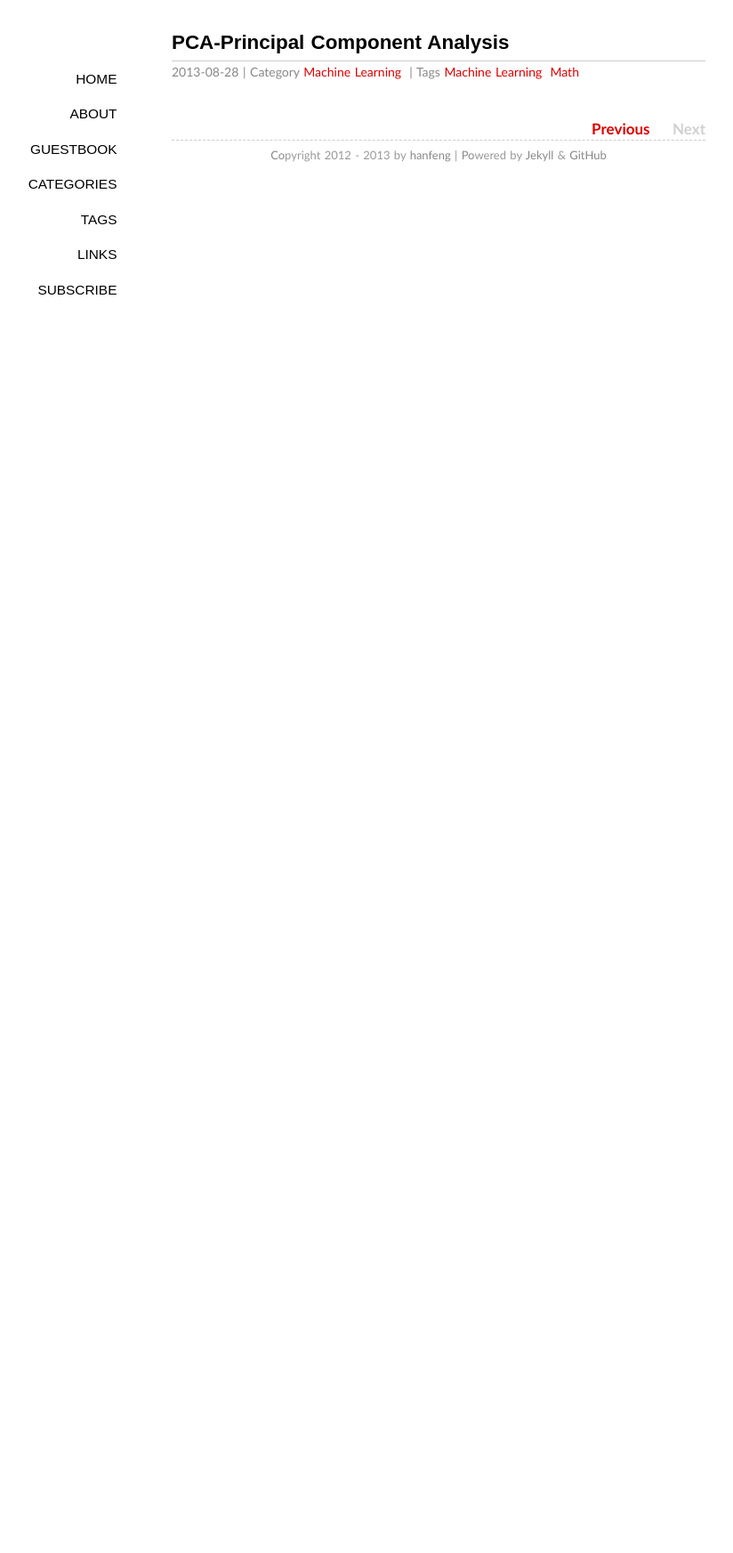
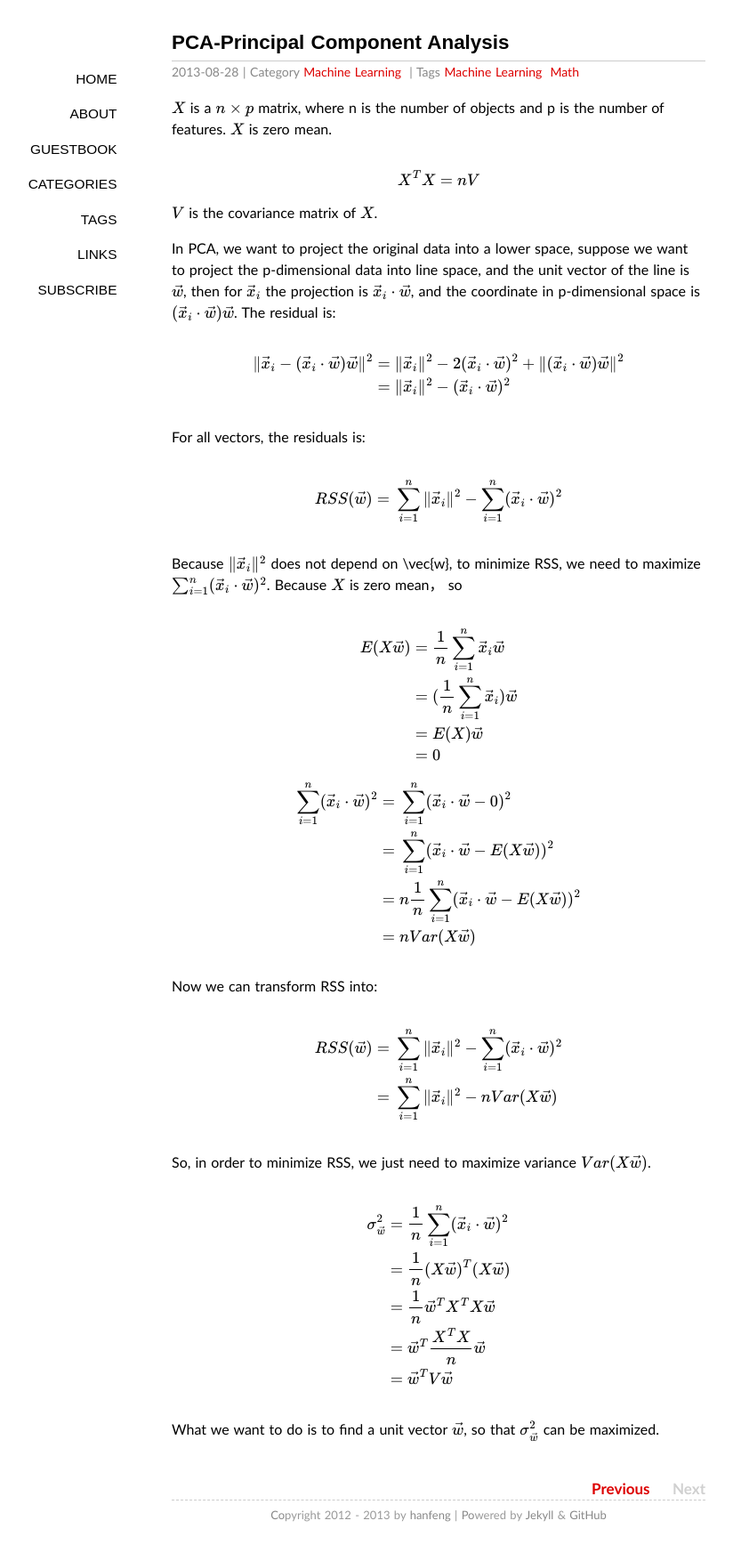
Before and after one commit to mlnotes/mlnotes.github.com, a Jekyll site: the page built from _posts/2013-08-28-pca.md, in a window 1280 px wide. Shown: the whole page at 89% size, without its empty margins (147-971 px from the left). Built offline with Jekyll 4.4.1, drawn with Linux system fonts in a browser that asks for light colours; some web fonts are replaced; Markdown is read by kramdown in place of the engine named in the settings; formulas are drawn with MathJax 3; comment, search, counter and statistics services are not loaded; before the commit the page ends 900 px from its top, so only the background shows below that.

Commit message:
Update 2013-08-28-pca.md

```diff
--- a/_posts/2013-08-28-pca.md
+++ b/_posts/2013-08-28-pca.md
@@ -4,3 +4,89 @@ title: PCA-Principal Component Analysis
 tags: [Machine Learning, Math]
 categories: [Machine Learning]
 ---
+
+<p>
+$$$ X $$$ is a $$$ n \times p $$$ matrix, where n is the number of objects and p is the number of features. $$$X$$$ is zero mean.
+</p>
+
+<p>
+$$
+	X^T X = nV
+$$
+$$$ V $$$ is the covariance matrix of $$$X$$$.
+</p>
+
+<p>
+In PCA, we want to project the original data into a lower space, suppose we want to project the p-dimensional data into line space, and the unit vector of the line is $$$ \vec{w} $$$, then for $$$ \vec{x}_i $$$ the projection is $$$ \vec{x}_i \cdot \vec{w} $$$, and the coordinate in p-dimensional space is $$$ (\vec{x}_i \cdot \vec{w}) \vec{w} $$$. The residual is:
+</p>
+
+<p>
+$$ \begin{eqnarray*}
+	\|\vec{x}_i - (\vec{x}_i \cdot \vec{w}) \vec{w}\|^2
+	&=& \|\vec{x}_i\|^2-2(\vec{x}_i\cdot\vec{w})^2 + \|(\vec{x}_i \cdot \vec{w})\vec{w}\|^2 \\
+	&=& \|\vec{x}_i\|^2 - (\vec{x}_i \cdot \vec{w})^2
+
+\end{eqnarray*} $$
+</p>
+
+<p>
+For all vectors, the residuals is:
+</p>
+
+<p>
+$$ \begin{eqnarray*}
+	RSS(\vec{w}) &=& \sum_{i=1}^n\|\vec{x}_i\|^2 - \sum_{i=1}^n(\vec{x}_i \cdot \vec{w})^2 \\
+\end{eqnarray*} $$
+</p>
+
+<p>
+Because $$$\| \vec{x}_i \|^2$$$ does not depend on \vec{w}, to minimize RSS, we need to maximize $$$ \sum_{i=1}^n(\vec{x}_i \cdot \vec{w})^2 $$$. Because $$$ X$$$ is zero mean， so
+</p>
+
+<p>
+$$ \begin{eqnarray*}
+	E(X\vec{w}) &=& \frac{1}{n}\sum_{i=1}^n \vec{x}_i\vec{w}	\\
+				&=& (\frac{1}{n}\sum_{i=1}^n \vec{x}_i) \vec{w} \\
+				&=& E(X)\vec{w} \\
+				&=& 0
+\end{eqnarray*} $$
+
+
+$$ \begin{eqnarray*}
+	\sum_{i=1}^n(\vec{x}_i \cdot \vec{w})^2
+				&=& \sum_{i=1}^n(\vec{x}_i \cdot \vec{w} - 0)^2 \\
+				&=& \sum_{i=1}^n(\vec{x}_i\cdot\vec{w} - E(X\vec{w}))^2 \\
+				&=& n\frac{1}{n}\sum_{i=1}^n(\vec{x}_i\cdot\vec{w} - E(X\vec{w}))^2 \\
+				&=& n Var(X\vec{w})
+
+\end{eqnarray*} $$
+</p>
+
+<p>
+Now we can transform RSS into:
+</p>
+
+<p>
+$$ \begin{eqnarray*}
+	RSS(\vec{w}) &=& \sum_{i=1}^n \|\vec{x}_i\|^2 - \sum_{i=1}^n(\vec{x}_i \cdot \vec{w})^2 \\
+				 &=& \sum_{i=1}^n \|\vec{x}_i\|^2 - n Var(X\vec{w})
+\end{eqnarray*} $$
+</p>
+
+<p>
+So, in order to minimize RSS, we just need to maximize variance $$$Var(X\vec{w})$$$.
+</p>
+
+<p>
+$$ \begin{eqnarray*}
+	\sigma_{\vec{w}}^2 &=& \frac{1}{n}\sum_{i=1}^n(\vec{x}_i\cdot\vec{w})^2 \\
+	                   &=& \frac{1}{n}(X\vec{w})^T(X\vec{w})  \\
+					   &=& \frac{1}{n}\vec{w}^TX^TX\vec{w} \\
+					   &=& \vec{w}^T \frac{X^TX}{n} \vec{w} \\
+					   &=& \vec{w}^T V \vec{w}
+\end{eqnarray*} $$
+</p>
+
+<p>
+What we want to do is to find a unit vector $$$\vec{w}$$$, so that $$$\sigma_{\vec{w}}^2$$$ can be maximized.
+</p>
```
